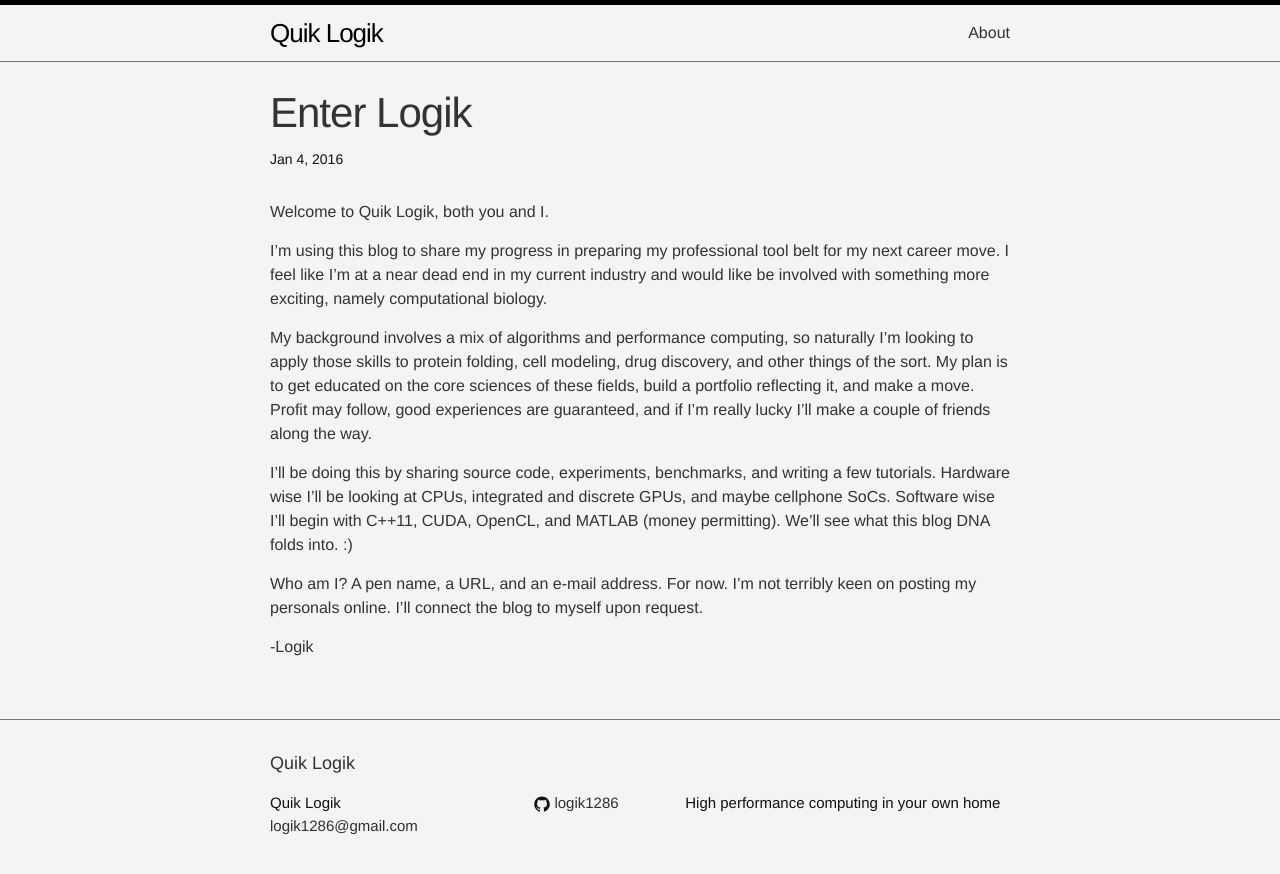
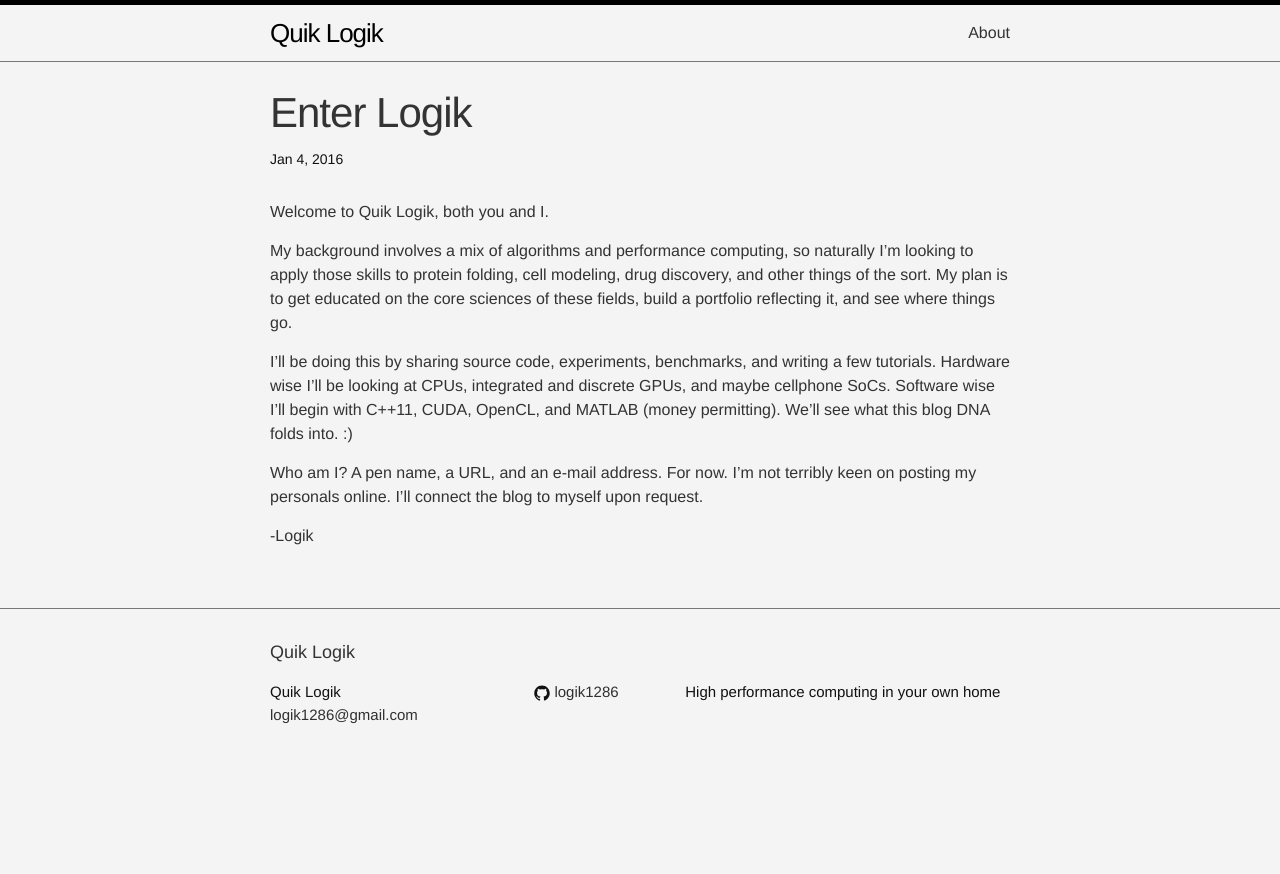
Before and after one commit to logik1286/logik1286.github.io, a Jekyll site: the page built from _posts/2016-01-03-enter-logik.markdown, in a window 1280 px wide. Shown: the top 874 px of the page. Built offline with Jekyll 4.4.1, drawn with Linux system fonts in a browser that asks for light colours.

Commit message:
stop making changes

```diff
--- a/_posts/2016-01-03-enter-logik.markdown
+++ b/_posts/2016-01-03-enter-logik.markdown
@@ -8,9 +8,7 @@ tags: memoirs
 
 Welcome to Quik Logik, both you and I.
 
-I'm using this blog to share my progress in preparing my professional tool belt for my next career move.  I feel like I'm at a near dead end in my current industry and would like be involved with something more exciting, namely computational biology.
-
-My background involves a mix of algorithms and performance computing, so naturally I'm looking to apply those skills to protein folding, cell modeling, drug discovery, and other things of the sort.  My plan is to get educated on the core sciences of these fields, build a portfolio reflecting it, and make a move. Profit may follow, good experiences are guaranteed, and if I'm really lucky I'll make a couple of friends along the way.
+My background involves a mix of algorithms and performance computing, so naturally I'm looking to apply those skills to protein folding, cell modeling, drug discovery, and other things of the sort.  My plan is to get educated on the core sciences of these fields, build a portfolio reflecting it, and see where things go.
 
 I'll be doing this by sharing source code, experiments, benchmarks, and writing a few tutorials.  Hardware wise I'll be looking at CPUs, integrated and discrete GPUs, and maybe cellphone SoCs. Software wise I'll begin with C++11, CUDA, OpenCL, and MATLAB (money permitting). We'll see what this blog DNA folds into. :)
 
--- a/_posts/2016-01-06-get-pretty.markdown
+++ b/_posts/2016-01-06-get-pretty.markdown
@@ -6,7 +6,7 @@ categories: memoirs
 tags: memoirs
 ---
 
-My page now shares something in common with my face - ain't pretty, but good enough. (You'll find that I'm full of one liners if you follow this blog).
+My page now shares something in common with my face - ain't pretty, but good enough. (I'm full of one liners).
 
 Just a few updates to the color scheme to match my personal preferences. Just registered a domain name with Google since this whole <username>.github.io stuff is a mouthful. I'm very thankful for the team that put Jekyll and Github together; I'm no webmaster and have gotten online with little effort and cost.
 
```
